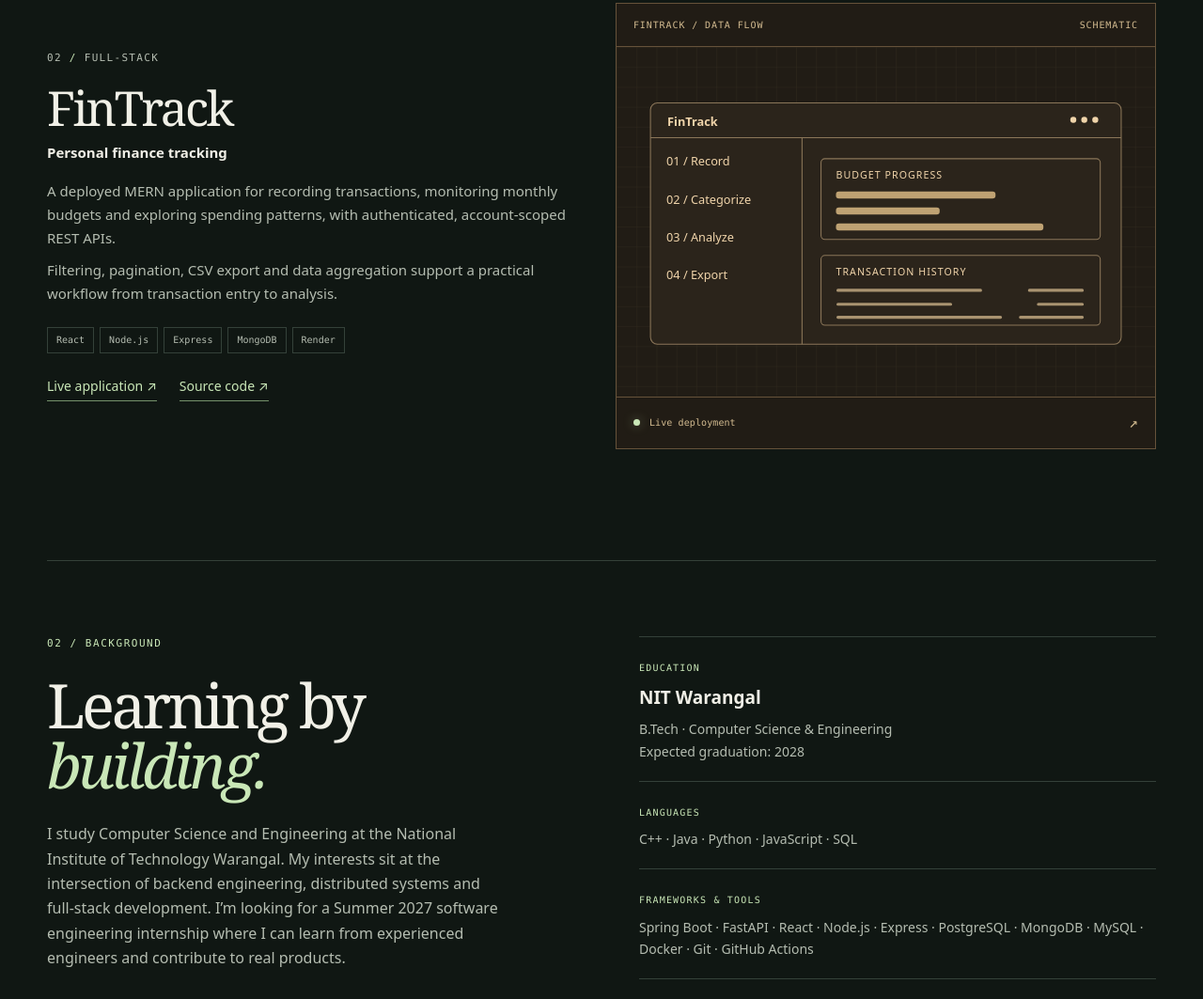
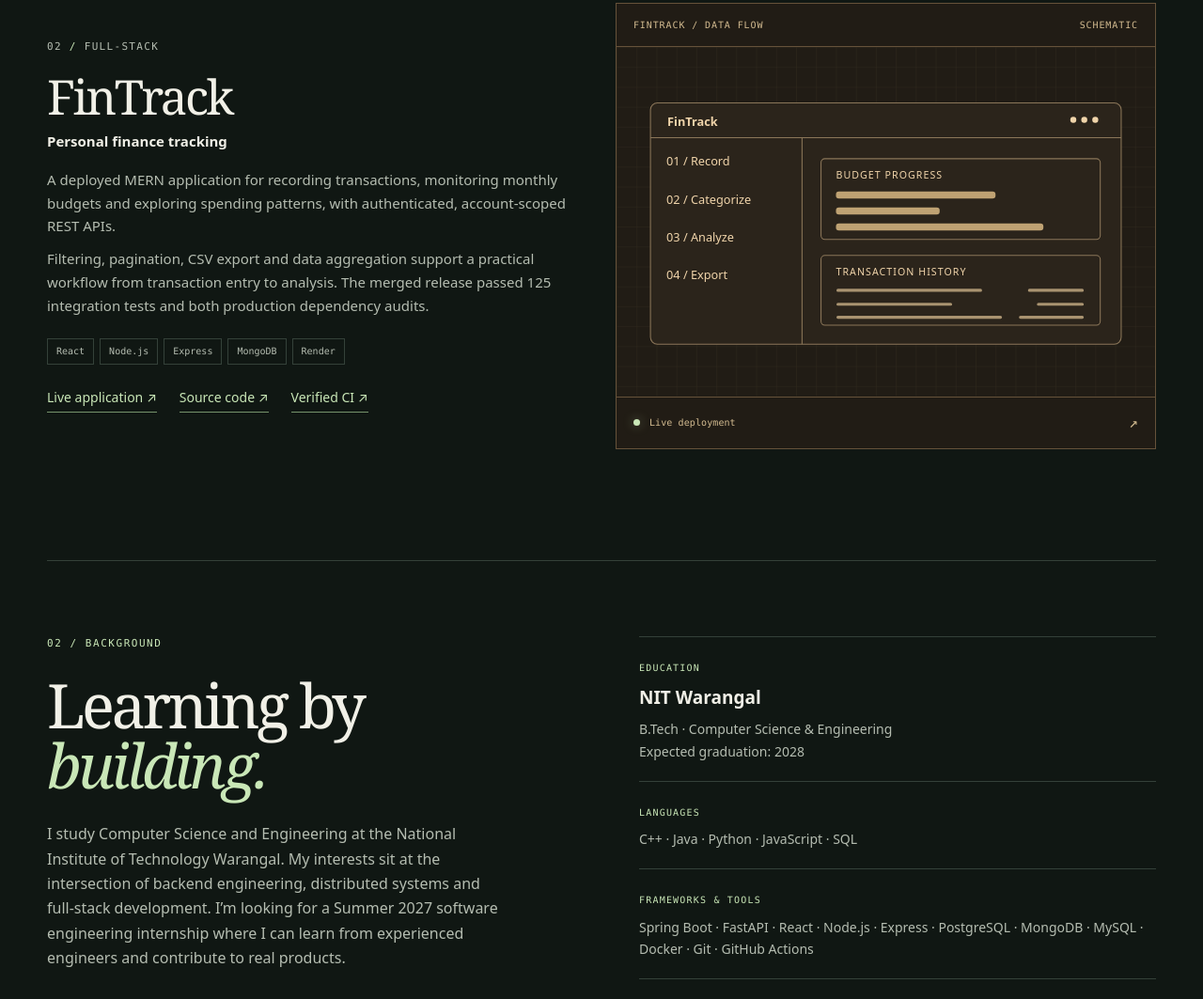
Before and after one commit to ShreyasLohiaFR/Personal-Website, a plain HTML site: page public/index.html in a window 1280 px wide. Shown: the part 1696-2759 px from the top of the page at 94% size. Drawn offline with Linux system fonts and the light colour scheme.

Commit message:
Publish verified FinTrack test evidence on portfolio homepage

```diff
--- a/public/index.html
+++ b/public/index.html
@@ -73,9 +73,9 @@
           <h3>FinTrack</h3>
           <p class="project-lead">Personal finance tracking</p>
           <p>A deployed MERN application for recording transactions, monitoring monthly budgets and exploring spending patterns, with authenticated, account-scoped REST APIs.</p>
-          <p>Filtering, pagination, CSV export and data aggregation support a practical workflow from transaction entry to analysis.</p>
+          <p>Filtering, pagination, CSV export and data aggregation support a practical workflow from transaction entry to analysis. The merged release passed 125 integration tests and both production dependency audits.</p>
           <ul class="stack"><li>React</li><li>Node.js</li><li>Express</li><li>MongoDB</li><li>Render</li></ul>
-          <div class="project-links"><a href="https://fintrack-tn0w.onrender.com/" target="_blank" rel="noopener noreferrer">Live application ↗</a><a href="https://github.com/ShreyasLohiaFR/Fintrack" target="_blank" rel="noopener noreferrer">Source code ↗</a></div>
+          <div class="project-links"><a href="https://fintrack-tn0w.onrender.com/" target="_blank" rel="noopener noreferrer">Live application ↗</a><a href="https://github.com/ShreyasLohiaFR/Fintrack" target="_blank" rel="noopener noreferrer">Source code ↗</a><a href="https://github.com/ShreyasLohiaFR/Fintrack/actions/runs/45575247634" target="_blank" rel="noopener noreferrer">Verified CI ↗</a></div>
         </div>
         <div class="project-visual finance-visual" role="img" aria-label="FinTrack workflow schematic, not real financial data: record transactions, aggregate data, analyze budgets.">
           <div class="visual-top"><span>FINTRACK / DATA FLOW</span><span>SCHEMATIC</span></div>
```
